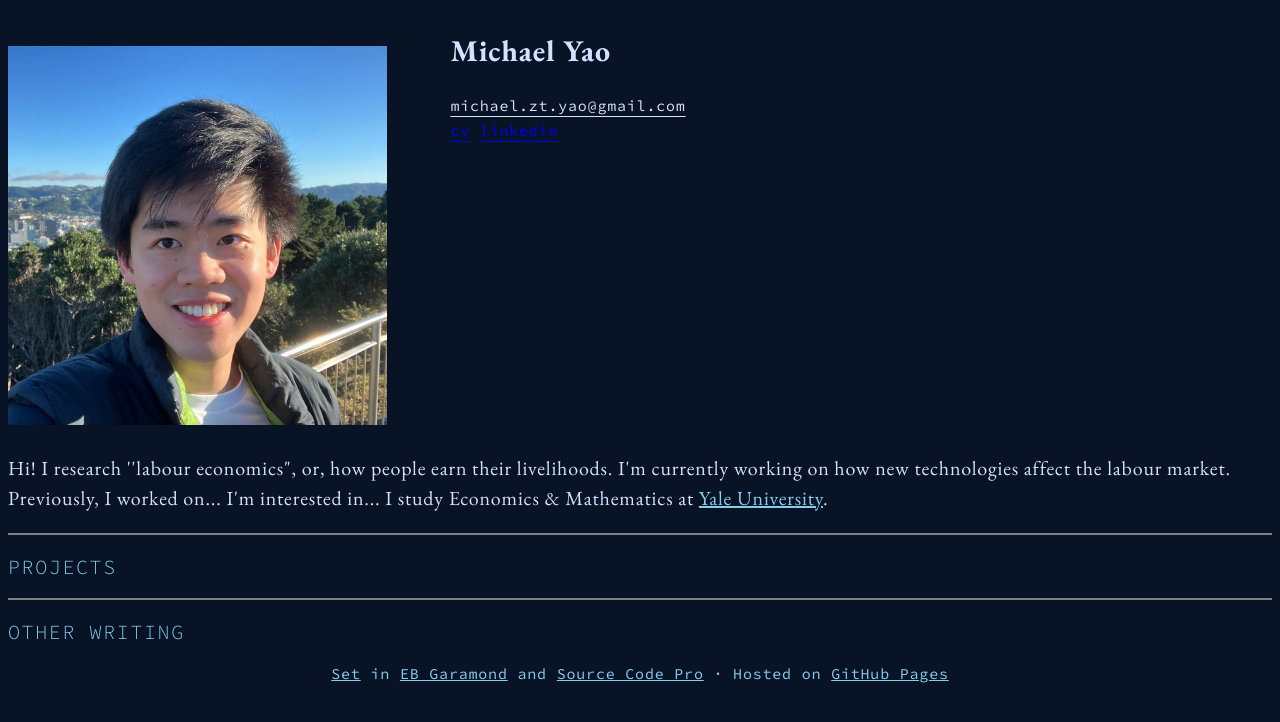
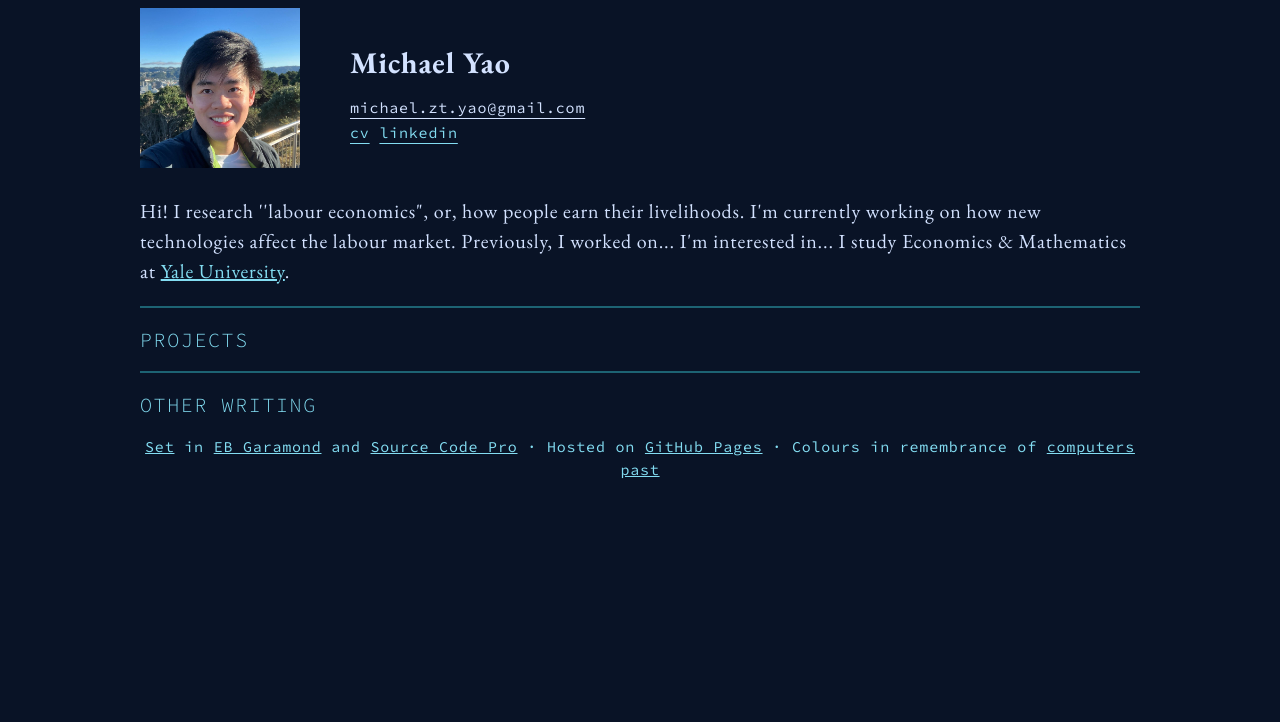
Before and after one commit to michael-zt-yao/michael-zt-yao.github.io, a plain HTML site: page index.html in a window 1280 px wide. Drawn offline with nearby package versions, Linux system fonts and the light colour scheme.

Commit message:
finalizing colours, layout!

```diff
--- a/index.html
+++ b/index.html
@@ -18,6 +18,8 @@
     </head>
 
     <body>
+
+    <div class="site_wrapper">
 
         <!-- #---------# BIO #---------# -->
 
@@ -93,9 +95,12 @@
             <a href="https://en.wikipedia.org/wiki/Colophon_(publishing)">
                 Set</a> in <a href="https://googlefonts.github.io/ebgaramond-specimen/"> EB Garamond</a>
                 and
-                <a href="https://fonts.google.com/specimen/Source+Code+Pro">Source Code Pro</a> · Hosted on <a href="https://docs.github.com/en/pages"> GitHub Pages </a>
+                <a href="https://fonts.google.com/specimen/Source+Code+Pro">Source Code Pro</a> · Hosted on <a href="https://docs.github.com/en/pages">GitHub Pages</a>
+                · Colours in remembrance of <a href="https://terminals-wiki.org/wiki/index.php/Data_General_6053">computers past </a>
 
         </section>
 
+
+    </div>
     </body>
 </html>
--- a/styles/style.css
+++ b/styles/style.css
@@ -12,6 +12,11 @@ html {
   letter-spacing: 0.8px;
 }
 
+.site_wrapper {
+  max-width: 50rem;
+  margin: 0 auto;
+}
+
 
 /* ===========================
    SECTIONS
@@ -20,27 +25,31 @@ html {
 .top_wrapper {
   display: flex;
   width: 100%;
+  align-items: center;
 }
 
 .headshot {
-  flex: 1;
+  max-width: 8rem;
+  min-width: 5rem;
+  align-items: center;
 }
 
 .top_wrapper img {
   width: 100%;
-  margin: 10% 10% 0 0%
+  margin-right: 10%;
 }
 
 .about {
-  flex: 2;
-  margin: 0 5%
+  margin: 0 5%;
+  flex-direction: column; /* make content inside .about also a flexbox */
+  justify-content: center;   /* centers content vertically */
 }
 
 h1 {
   font-size: 30px;
   font-family: "EB Garamond";
-  margin: 0;
-  padding: 20px 0;
+  margin: 0 0 0.5rem 0;
+  padding: 0;
 }
 
 h2 {
@@ -48,14 +57,14 @@ h2 {
   font-size: 20px;
   font-weight: 350;
   letter-spacing: 1.6px;
-  color: skyblue;
+  color: #83DDF2;
   text-transform: uppercase;
 }
 
 hr {
   border: 0px;
   border-top: 2px solid;
-  border-color: grey;
+  border-color: #1d6373;
   margin: 20px, 00px;
 }
 
@@ -67,7 +76,7 @@ hr {
   font-size: 15px;
   font-family: "Source Code Pro", monospace;
   text-align: center;
-  color: skyblue;
+  color: #83DDF2;
 }
 
 
@@ -77,7 +86,16 @@ hr {
    =========================== */
 
 a {
-  color: skyblue;
+  color: #83DDF2;
+}
+
+a:active {
+  background: #6900ff;
+  color:  #83DDF2;
+}
+
+a:visited {
+  color: #8039c2;
 }
 
 .contact {
@@ -94,30 +112,38 @@ a {
   text-underline-offset: 5px;
 }
 
-.contact a:link {
-  color: blue;
+.contact a:visited {
+  color: #8039c2;
 }
 
-.contact a:visited {
-  color: purple;
-}
-
-.contact a:focus {
-  text-decoration: none;
-  background: #bae498;
-}
-
+.contact a:focus,
 .contact a:hover {
   text-decoration: none;
-  background: skyblue;
+  background: #83DDF2;
+  color: #091326;
 }
 
 .contact a:active {
+  text-decoration: none;
   background: #6900ff;
-  color: #cdfeaa;
+  color:  #83DDF2;
 }
 
 /* ====== EMAIL ====== */
-#email {
-  color: unset
+#email:link,
+#email:visited {
+  color: #D3E2FF;
 }
+
+#email:focus,
+#email:hover {
+  text-decoration: none;
+  background: #D3E2FF;
+  color: #091326;
+}
+
+#email:active {
+  text-decoration: none;
+  background: #6900ff;
+  color:  #D3E2FF;
+}
```
